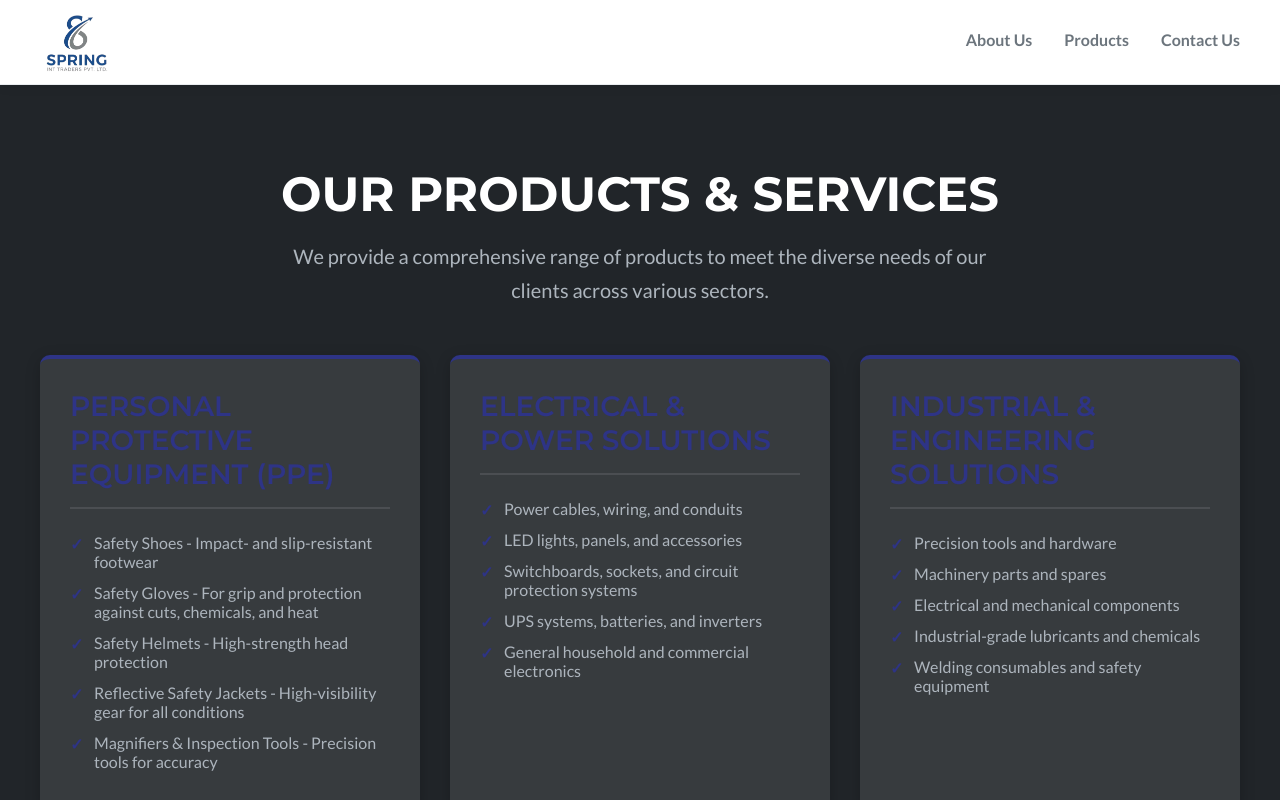
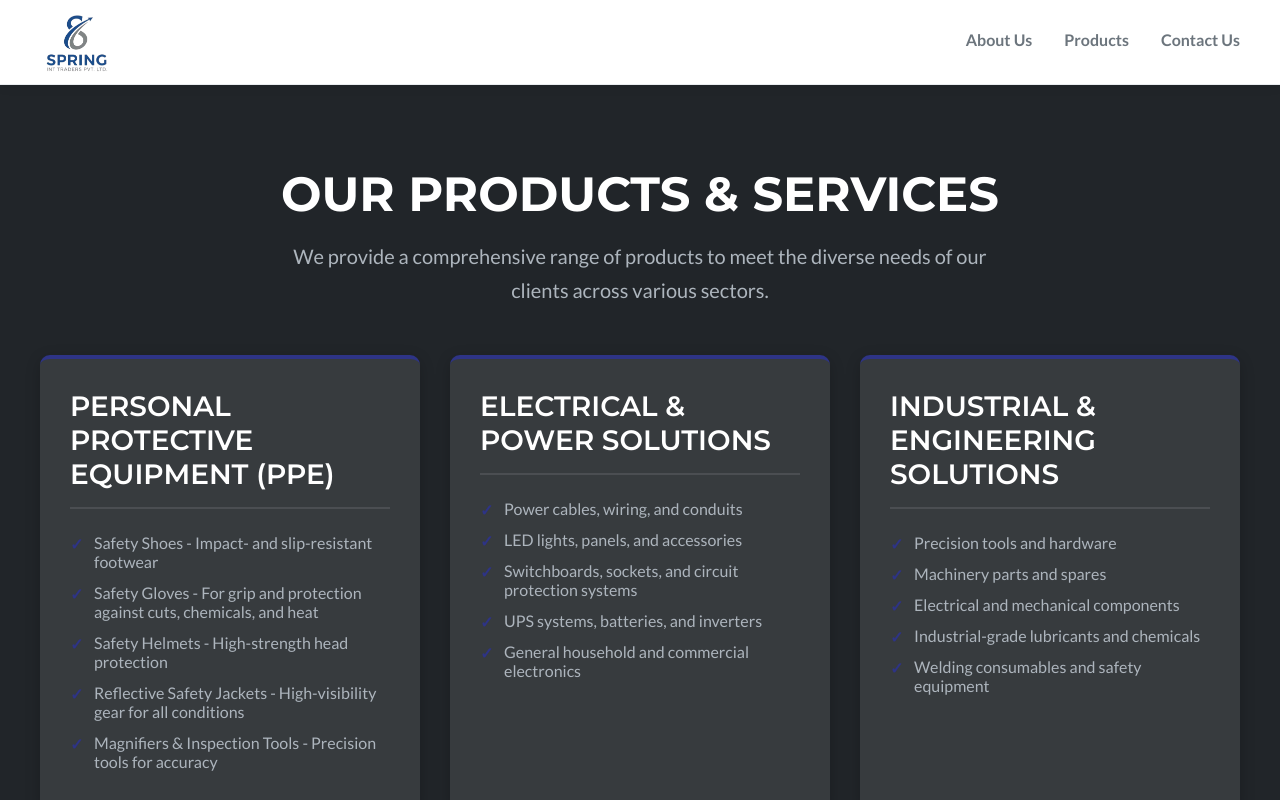
Before and after one commit to fadi-bot/spring-landingpage, a React (Vite) app: page /products in a window 1280 px wide. Shown: the top 800 px of the page. Built offline with nearby package versions, Linux system fonts and the light colour scheme.

Commit message:
Product page name( color)

```diff
--- a/src/components/Products.css
+++ b/src/components/Products.css
@@ -57,7 +57,7 @@
 .category-name {
   font-size: 1.75rem;
   font-weight: 600;
-  color: var(--primary-color) !important;
+  color:white;
   margin-bottom: 1.5rem;
   border-bottom: 2px solid rgba(255, 255, 255, 0.1);
   padding-bottom: 1rem;
```
